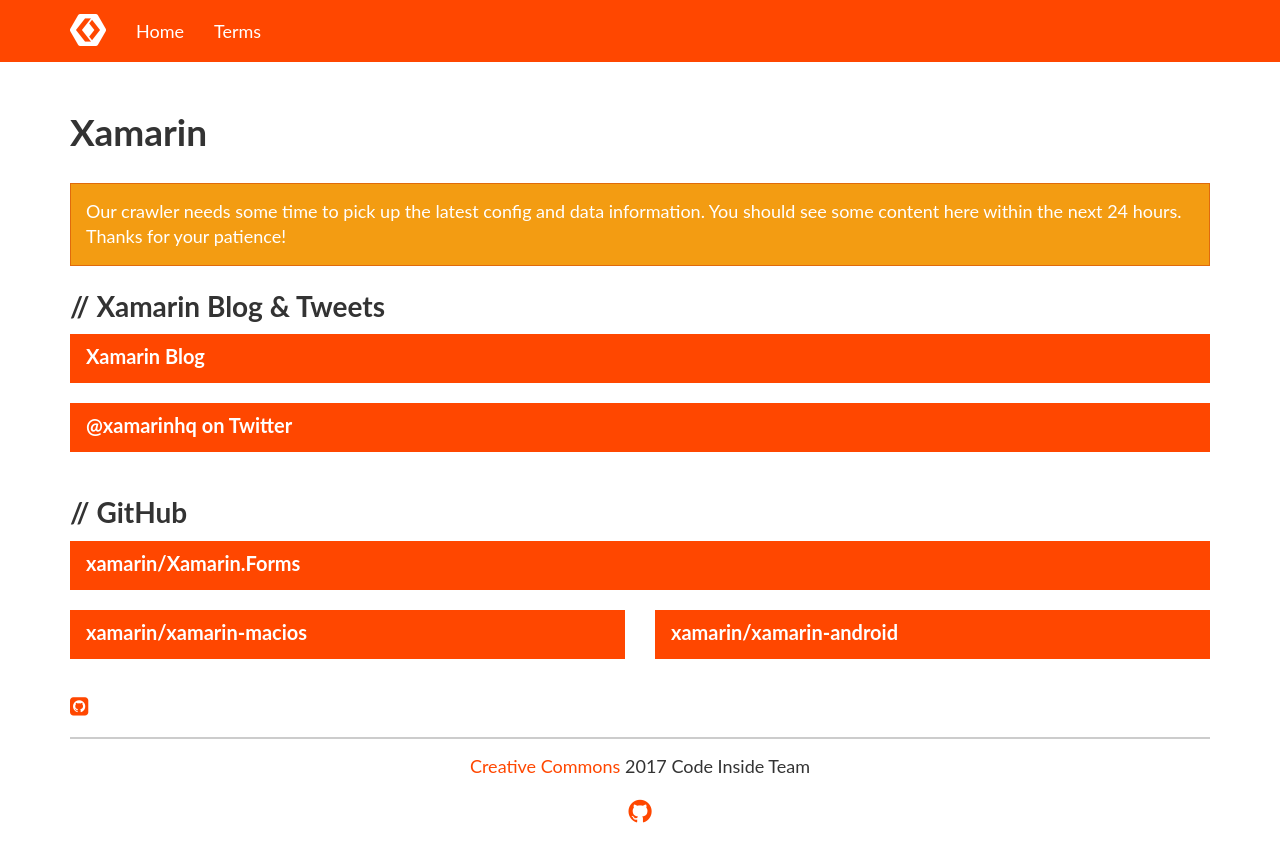
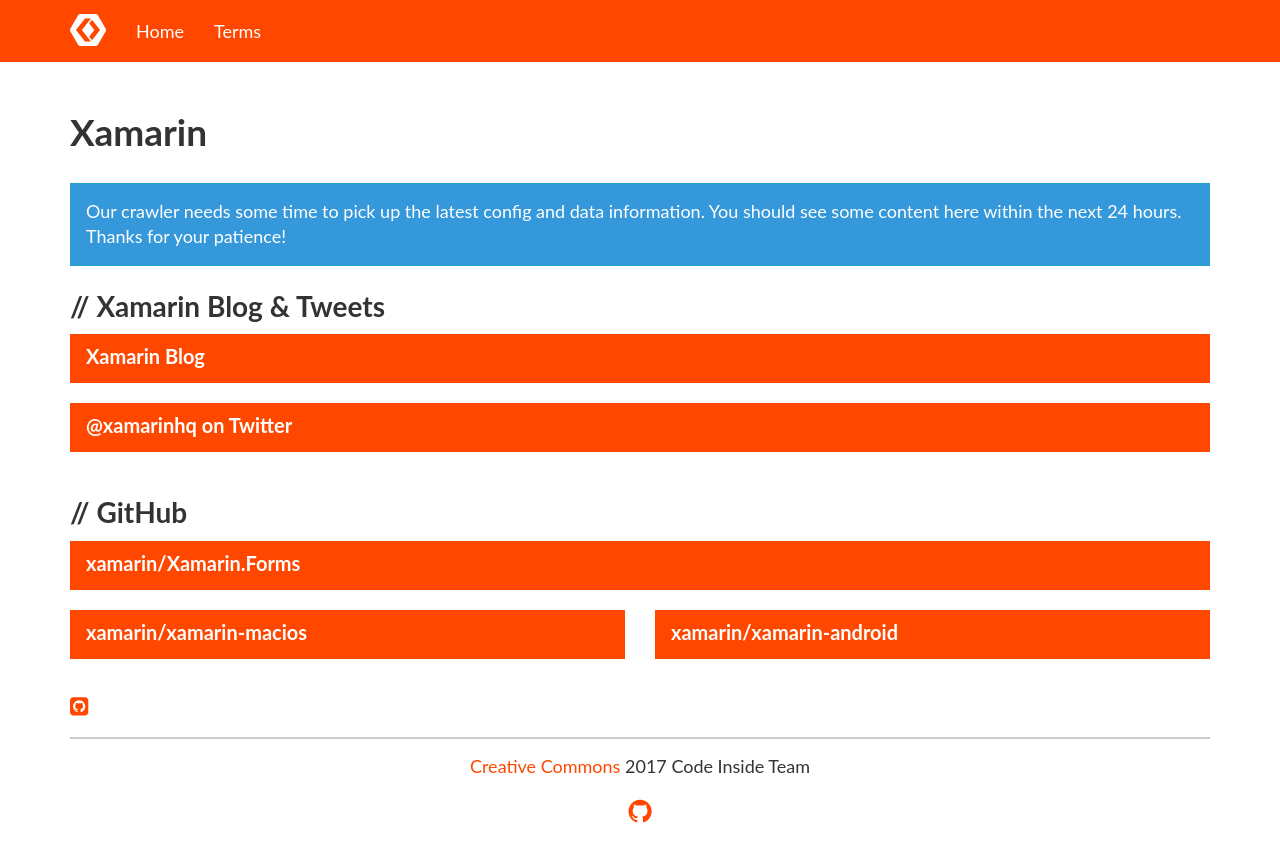
Before and after one commit to Code-Inside/KnowYourStack, a Jekyll site: the page built from _pages/xamarin.html, in a window 1280 px wide. Shown: the top 862 px of the page. Built offline with Jekyll 4.4.1, drawn with Linux system fonts in a browser that asks for light colours; nearby versions of some CDN libraries.

Commit message:
Update CheckForEmptyData.html

```diff
--- a/_includes/CheckForEmptyData.html
+++ b/_includes/CheckForEmptyData.html
@@ -1,3 +1,3 @@
 {{ if include.data.RunOn == nil }}
-<div class="alert alert-warning" role="alert">Our crawler needs some time to pick up the latest config and data information. You should see some content here within the next 24 hours. Thanks for your patience!</div>
+<div class="alert alert-info" role="alert">Our crawler needs some time to pick up the latest config and data information. You should see some content here within the next 24 hours. Thanks for your patience!</div>
 {{ endif }}
```
